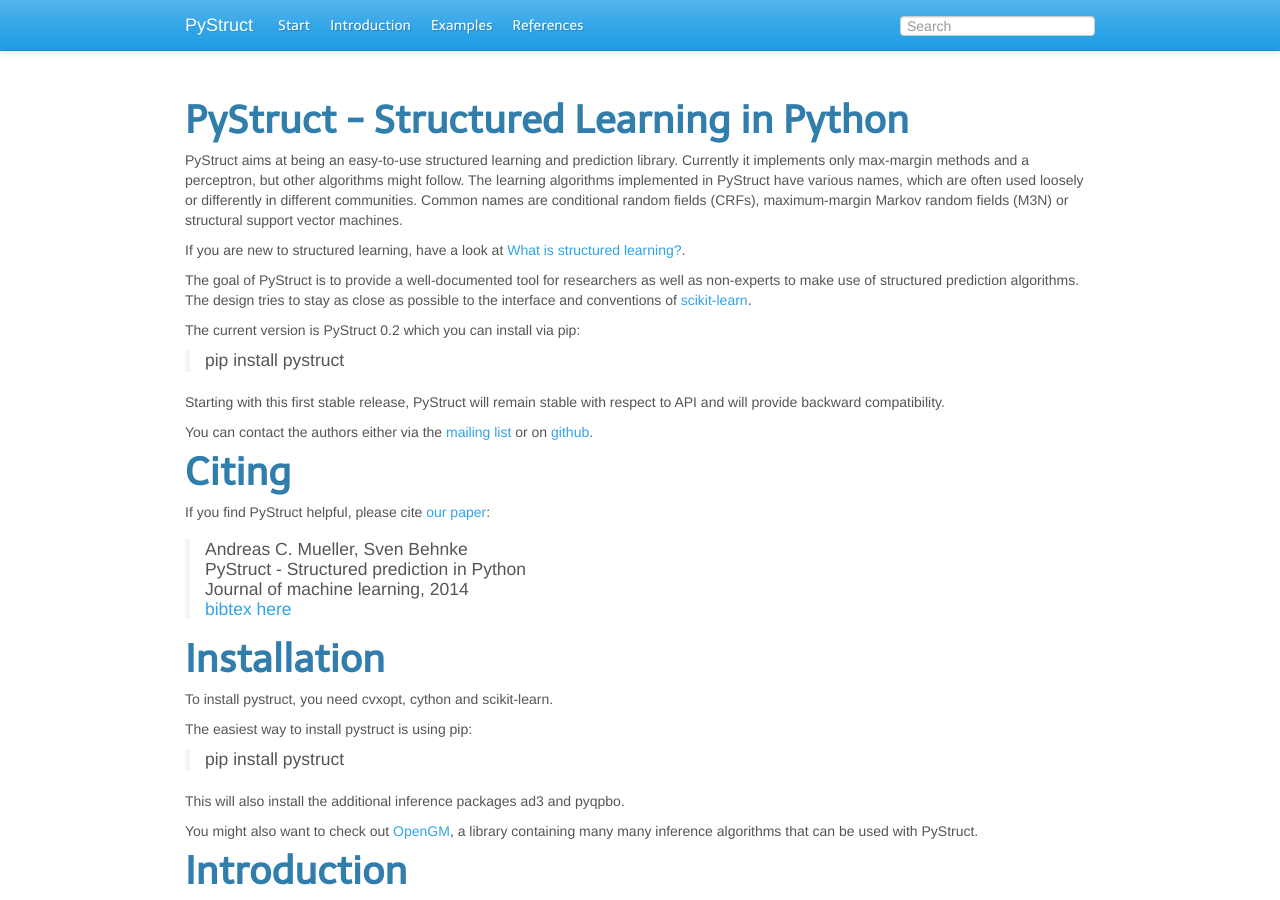
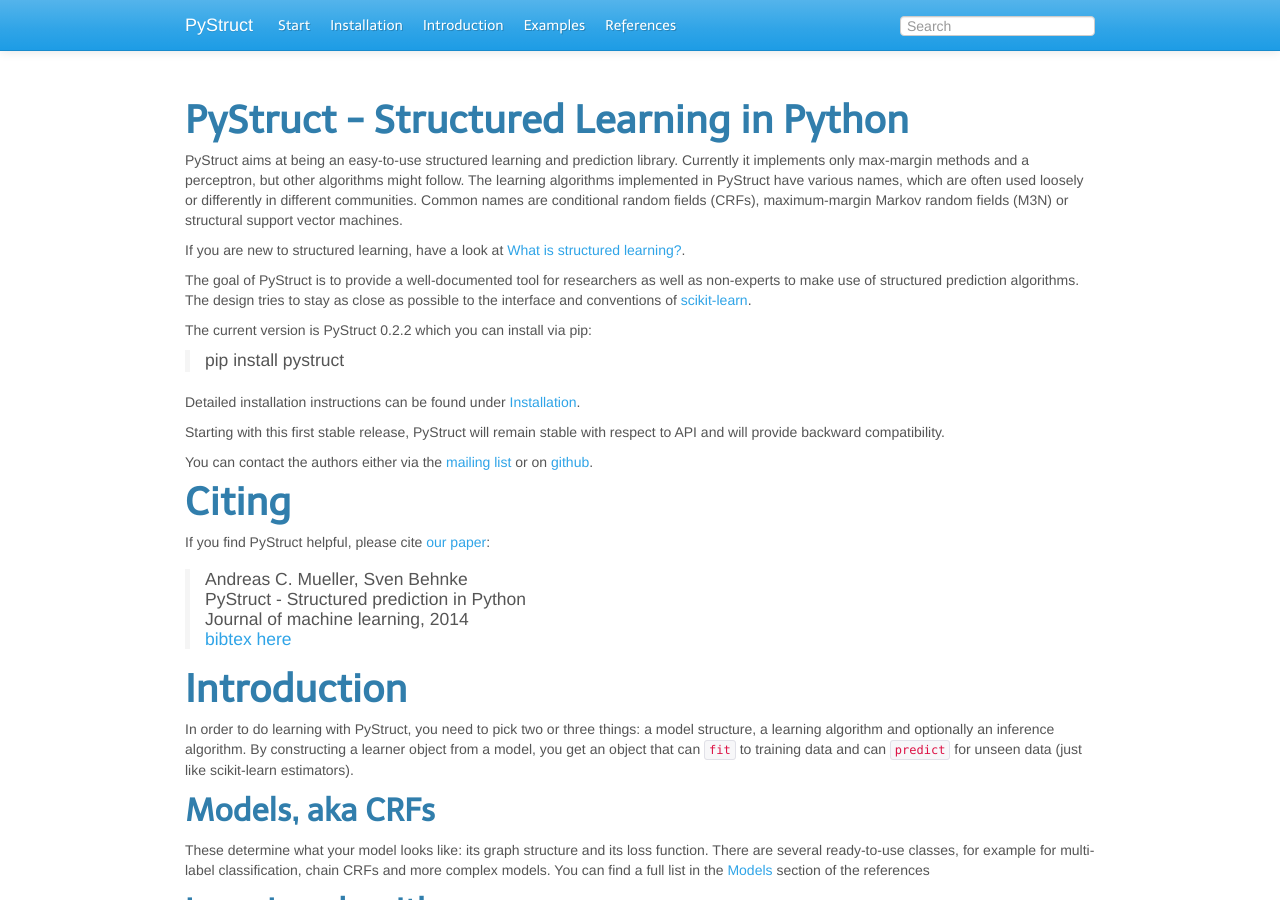
Before and after one commit to pystruct/pystruct, a Sphinx documentation site: the page built from doc/index.rst, in a window 1280 px wide and 900 px high. Built offline with Sphinx 7.4.7, drawn with Linux system fonts in a browser that asks for light colours; formulas are drawn with MathJax 3; pages that are not in the unit, such as notebooks, are missing from menus.

Commit message:
add better installation instructions

```diff
--- a/doc/conf.py
+++ b/doc/conf.py
@@ -264,6 +264,7 @@
     # be in the form [(name, page), ..]
     'navbar_links': [
         ('Start', 'index'),
+        ('Installation', 'installation'),
         ('Introduction', 'intro'),
         ('Examples', 'auto_examples/index'),
         ('References', 'references'),
--- a/doc/index.rst
+++ b/doc/index.rst
@@ -15,9 +15,11 @@
 The design tries to stay as close as possible to the interface and conventions
 of `scikit-learn <http://scikit-learn.org/dev>`_.
 
-The current version is PyStruct 0.2 which you can install via pip:
+The current version is PyStruct 0.2.2 which you can install via pip:
 
     pip install pystruct
+
+Detailed installation instructions can be found under :ref:`installation`.
 
 Starting with this first stable release, PyStruct will remain
 stable with respect to API and will provide backward compatibility.
@@ -33,20 +35,6 @@
     | PyStruct - Structured prediction in Python
     | Journal of machine learning, 2014
     | `bibtex here <http://jmlr.org/papers/v15/mueller14a.bib>`_
-
-Installation
-=============
-To install pystruct, you need cvxopt, cython and scikit-learn.
-
-The easiest way to install pystruct is using pip:
-
-    pip install pystruct
-
-This will also install the additional inference packages ad3 and pyqpbo.
-
-You might also want to check out `OpenGM <http://ipa.iwr.uni-heidelberg.de/jkappes/opengm2/>`_,
-a library containing many many inference algorithms that can be used with
-PyStruct.
 
 
 Introduction
@@ -101,3 +89,4 @@
     auto_examples/index
     references.rst
     intro.rst
+    installation.rst
```
Also changed, not shown: README.md (+8 -1 lines), doc/installation.rst (added, +71 -0 lines).
